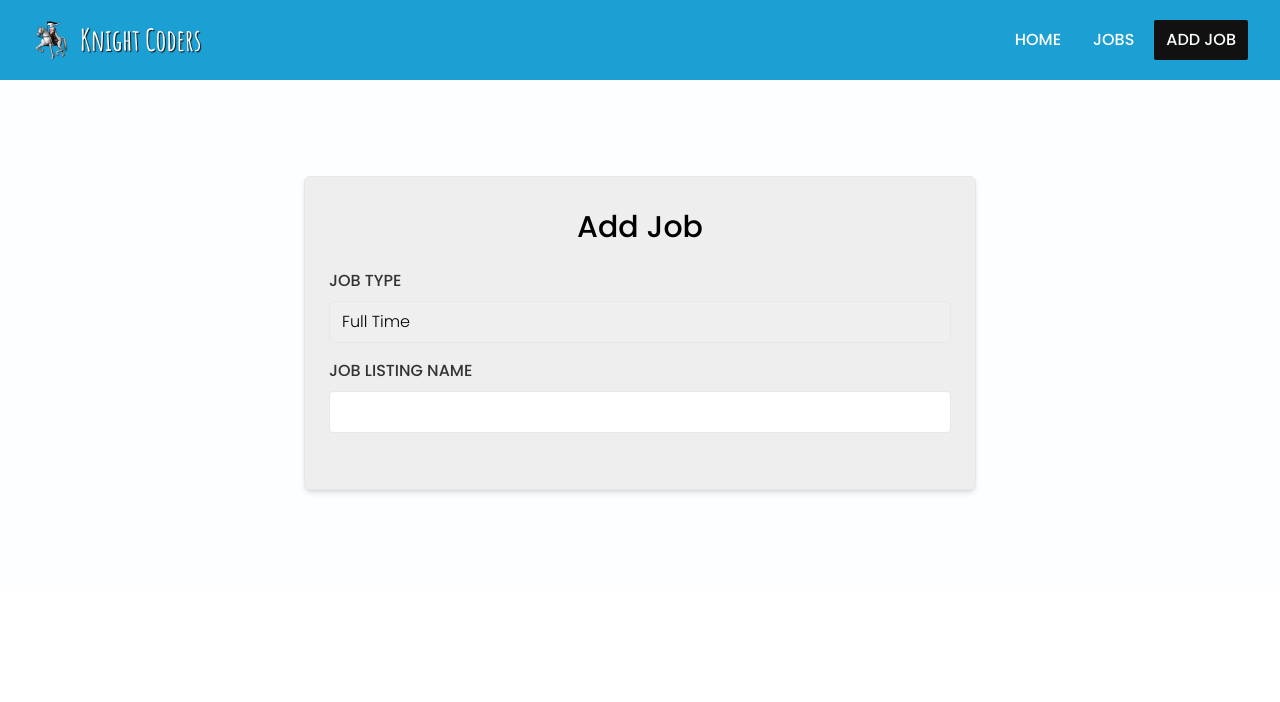
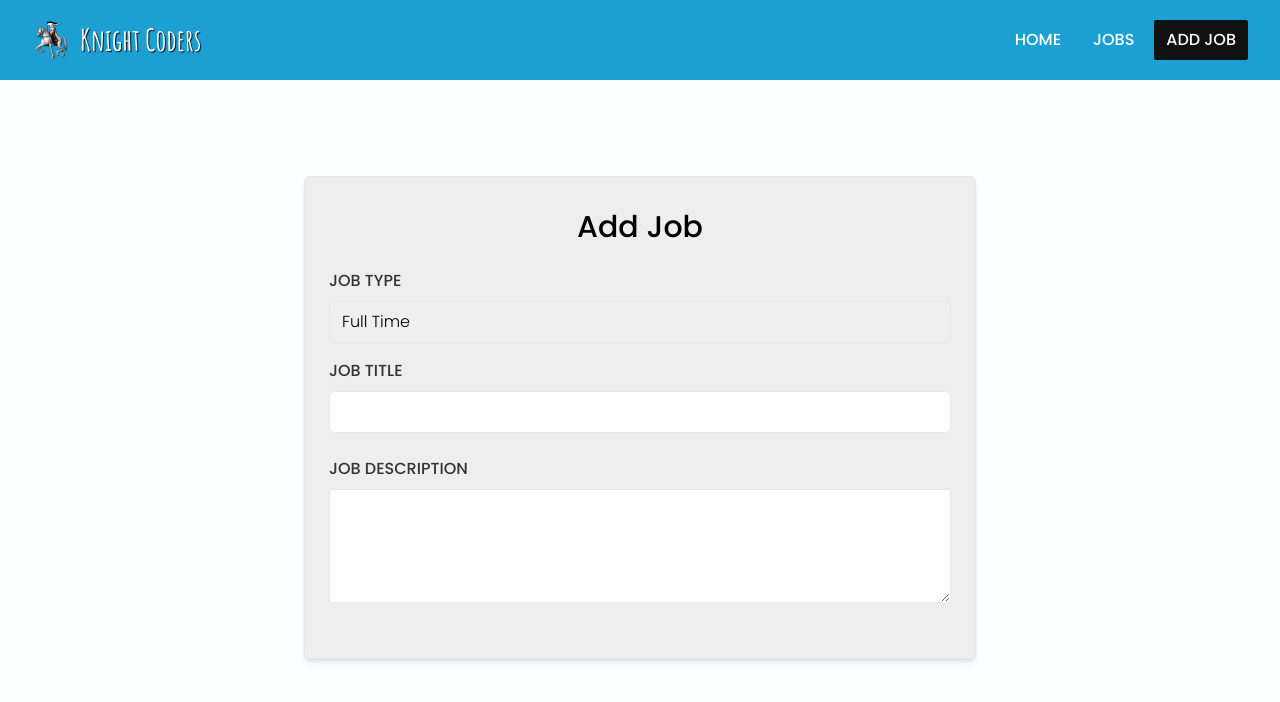
Before and after one commit to Nimira43/Knight-Coders, a Vue app: page /jobs/add in a window 1280 px wide. Shown: the top 702 px of the page. Built offline with nearby package versions, Linux system fonts and the light colour scheme.

Commit message:
Job Description

```diff
--- a/src/views/AddJobView.vue
+++ b/src/views/AddJobView.vue
@@ -5,30 +5,55 @@
         <form>
           <h2 class="text-3xl text-center font-medium mb-6">Add Job</h2>
           <div class="mb-4">
-            <label for="type" class="block text-grey-dark font-medium mb-2 uppercase">Job Type</label>
+            <label
+              for="type"
+              class="block text-grey-dark font-medium mb-2 uppercase"
+            >
+              Job Type
+            </label>
             <select
-              required
               name="type"
               id="type"
               class="border rounded-md w-full py-2 px-3"
+              required
             >
-            <option value="Full-Time">Full Time</option>
-            <option value="Part-Time">Part Time</option>
-            <option value="Remote">Remote</option>
-            <option value="Placement">Placement</option>
-            <option value="Temporary">Temporary</option>
+              <option value="Full-Time">Full Time</option>
+              <option value="Part-Time">Part Time</option>
+              <option value="Remote">Remote</option>
+              <option value="Placement">Placement</option>
+              <option value="Temporary">Temporary</option>
             </select>
           </div>
 
           <div class="mb-4">
-            <label class="block text-grey-dark font-medium mb-2 uppercase">Job Listing Name</label>
+            <label
+              class="block text-grey-dark font-medium mb-2 uppercase"
+            >
+              Job Title
+            </label>
             <input
-              required
               type="text"
               id="name"
               name="name"
               class="border rounded w-full py-2 px-3 mb-2"
+              required
             >
+          </div>
+          <div class="mb-4">
+            <label
+              for="description"
+              class="block text-grey-dark font-medium mb-2 uppercase"
+            >
+              Job Description
+            </label>
+            <textarea
+              type="text"
+              id="description"
+              name="description"
+              class="border rounded w-full py-2 px-3"
+              rows="4"
+              required
+            ></textarea>
           </div>
         </form>
       </div>
```
